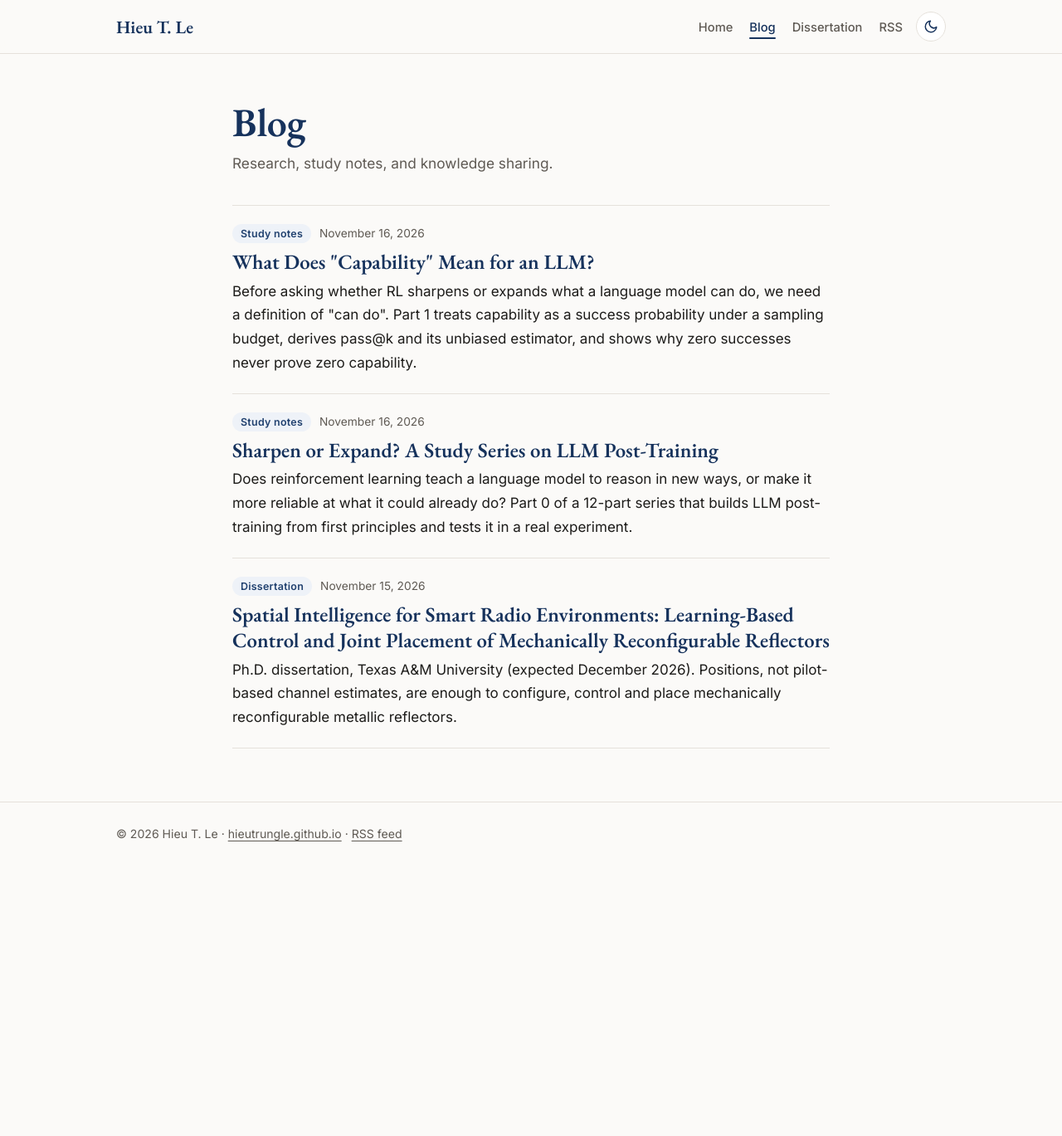
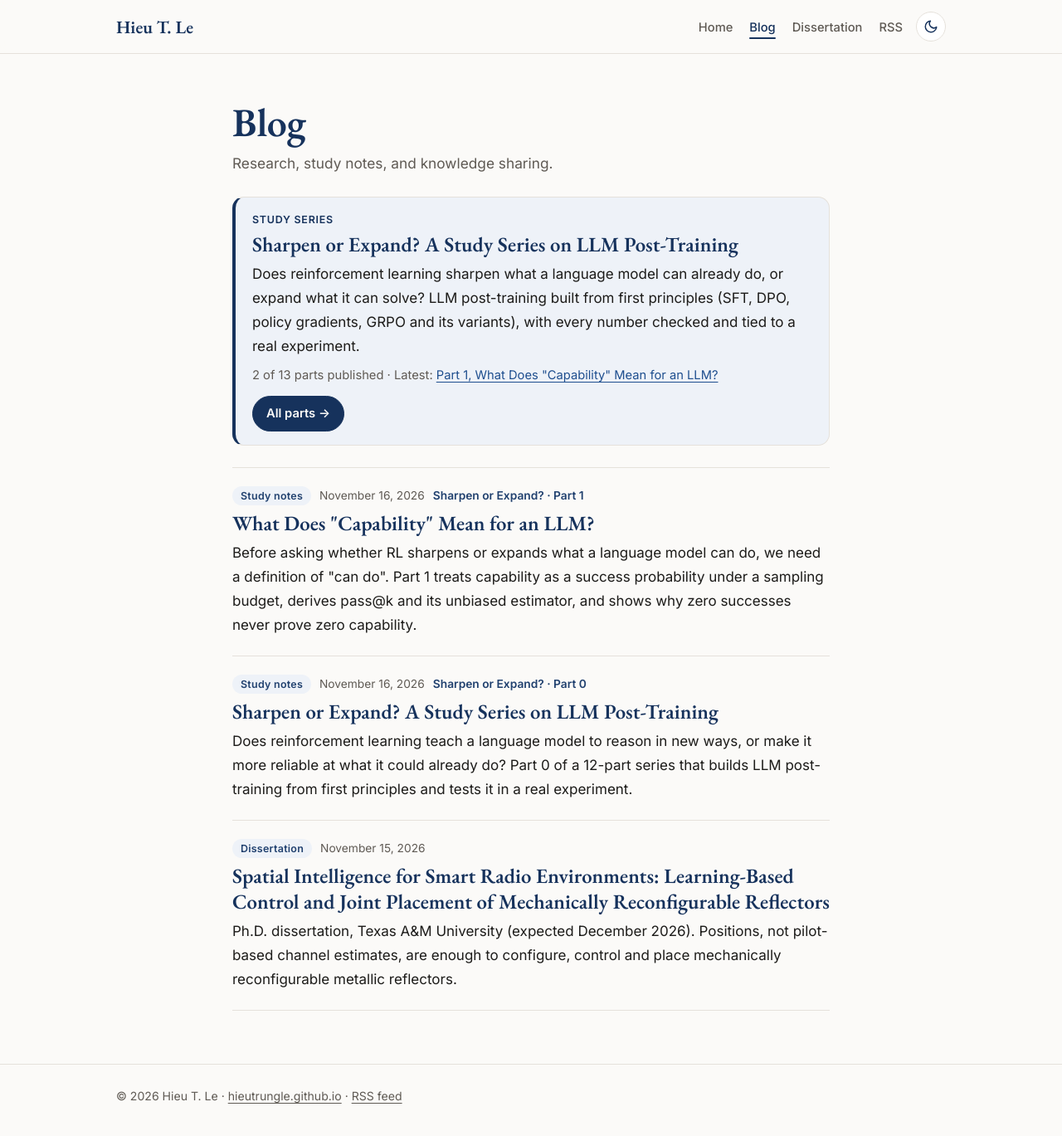
Before and after one commit to hieutrungle/blog, a Jekyll site: the page built from index.html, in a window 1280 px wide and 1373 px high. Shown: the top 1369 px of the window at 83% size. Built offline with Jekyll 4.4.1, drawn with Linux system fonts in a browser that asks for light colours.

Commit message:
Blog home: study-series card and series tags linking the series page

```diff
--- a/_config.yml
+++ b/_config.yml
@@ -21,6 +21,8 @@ feed:
 series_info:
   llm-post-training:
     title: "Sharpen or Expand?"
+    full_title: "Sharpen or Expand? A Study Series on LLM Post-Training"
+    blurb: "Does reinforcement learning sharpen what a language model can already do, or expand what it can solve? LLM post-training built from first principles (SFT, DPO, policy gradients, GRPO and its variants), with every number checked and tied to a real experiment."
     last_part: 12
     url: /series/llm-post-training/
 exclude:
--- a/assets/style.css
+++ b/assets/style.css
@@ -135,3 +135,14 @@
   .series-list .t a:hover { text-decoration: underline; }
   .series-list .q { grid-column: 2; color: var(--muted); font-size: .95rem; }
   .series-list .planned .t { color: var(--muted); }
+  /* Study-series card on the blog home page, and series tags in the post list */
+  .series-card { background: var(--chip); border: 1px solid var(--line); border-left: 4px solid var(--ink); border-radius: var(--radius); padding: 16px 20px; margin: 8px 0 26px; }
+  .series-card .label { display: block; font-size: .78rem; font-weight: 700; letter-spacing: .06em; text-transform: uppercase; color: var(--ink); }
+  .series-card h2 { font-family: var(--serif); font-weight: 600; font-size: 1.55rem; line-height: 1.25; margin: 4px 0 6px; }
+  .series-card h2 a { color: var(--ink); text-decoration: none; }
+  .series-card h2 a:hover { text-decoration: underline; }
+  .series-card p { margin: 0 0 8px; }
+  .series-card .series-meta { color: var(--muted); font-size: .92rem; }
+  .series-card .btn { margin-top: 4px; }
+  .posts .series-tag { color: var(--chip-text); font-weight: 600; text-decoration: none; }
+  .posts .series-tag:hover { text-decoration: underline; }
--- a/index.html
+++ b/index.html
@@ -8,10 +8,24 @@ description: Research, study notes, and knowledge sharing by Hieu T. Le.
     <h1>Blog</h1>
     <p class="lede">Research, study notes, and knowledge sharing.</p>
   </div>
+  {%- for entry in site.series_info -%}
+  {%- assign sname = entry[0] -%}{%- assign sinfo = entry[1] -%}
+  {%- assign sposts = site.posts | where: "series", sname -%}
+  {%- if sposts.size > 0 -%}
+  {%- assign latest = sposts | first -%}
+  <section class="series-card" aria-label="Study series">
+    <span class="label">Study series</span>
+    <h2><a href="{{ sinfo.url | relative_url }}">{{ sinfo.full_title | default: sinfo.title }}</a></h2>
+    <p>{{ sinfo.blurb }}</p>
+    <p class="series-meta">{{ sposts.size }} of {{ sinfo.last_part | plus: 1 }} parts published · Latest: <a href="{{ latest.url | relative_url }}">Part {{ latest.part }}, {{ latest.short_title | default: latest.title }}</a></p>
+    <a class="btn primary" href="{{ sinfo.url | relative_url }}">All parts →</a>
+  </section>
+  {%- endif -%}
+  {%- endfor %}
   <ul class="posts">
   {% for post in site.posts %}
     <li>
-      <div class="meta">{% if post.kind %}<span class="chip">{{ post.kind }}</span>{% endif %}<time datetime="{{ post.date | date_to_xmlschema }}">{{ post.date | date: '%B %-d, %Y' }}</time></div>
+      <div class="meta">{% if post.kind %}<span class="chip">{{ post.kind }}</span>{% endif %}<time datetime="{{ post.date | date_to_xmlschema }}">{{ post.date | date: '%B %-d, %Y' }}</time>{% if post.series %}{% assign si = site.series_info[post.series] %}<a class="series-tag" href="{{ si.url | relative_url }}">{{ si.title }} · Part {{ post.part }}</a>{% endif %}</div>
       <h2><a href="{{ post.url | relative_url }}">{{ post.title }}</a></h2>
       {% if post.summary %}<p>{{ post.summary }}</p>{% endif %}
     </li>
```
